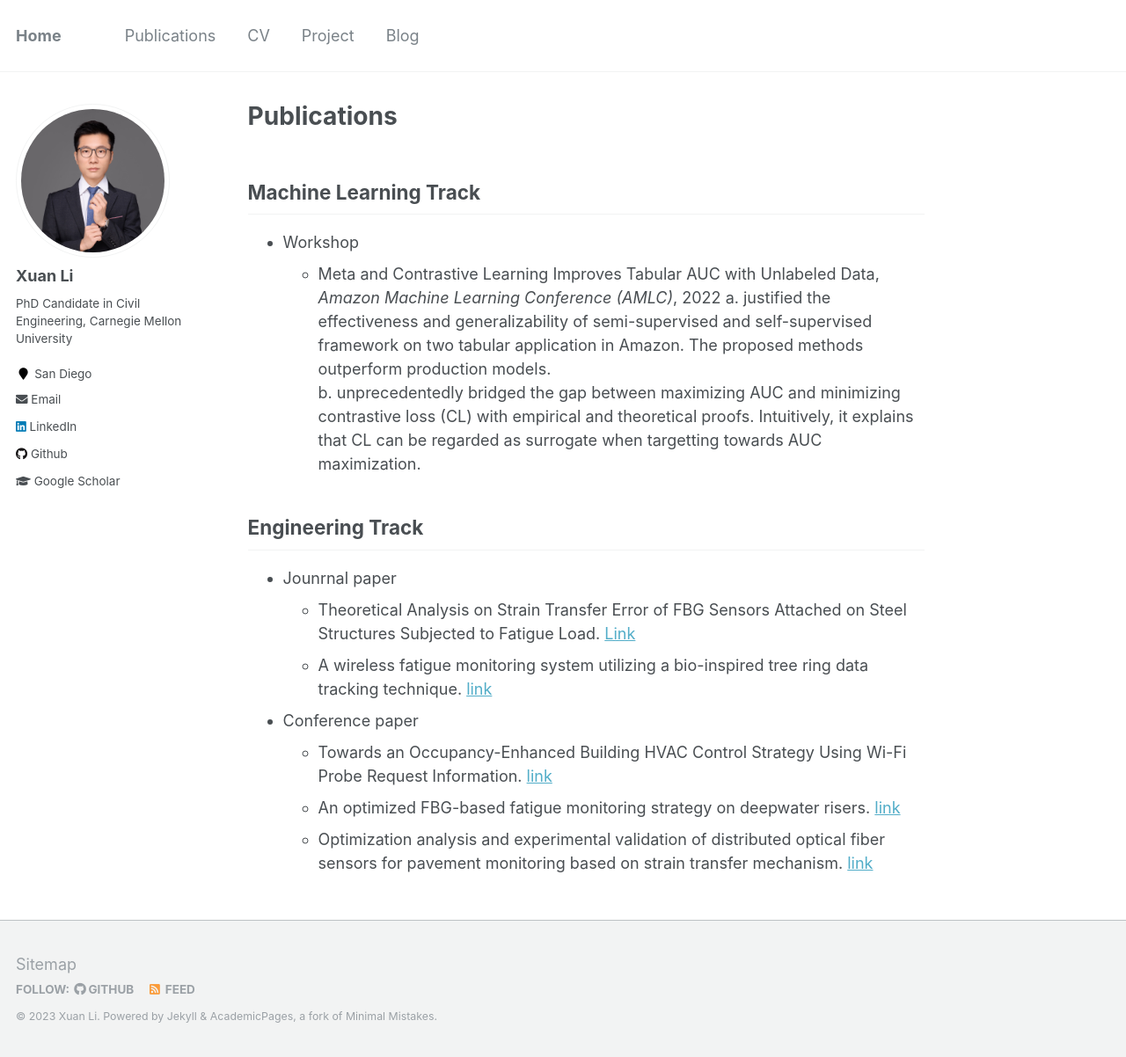
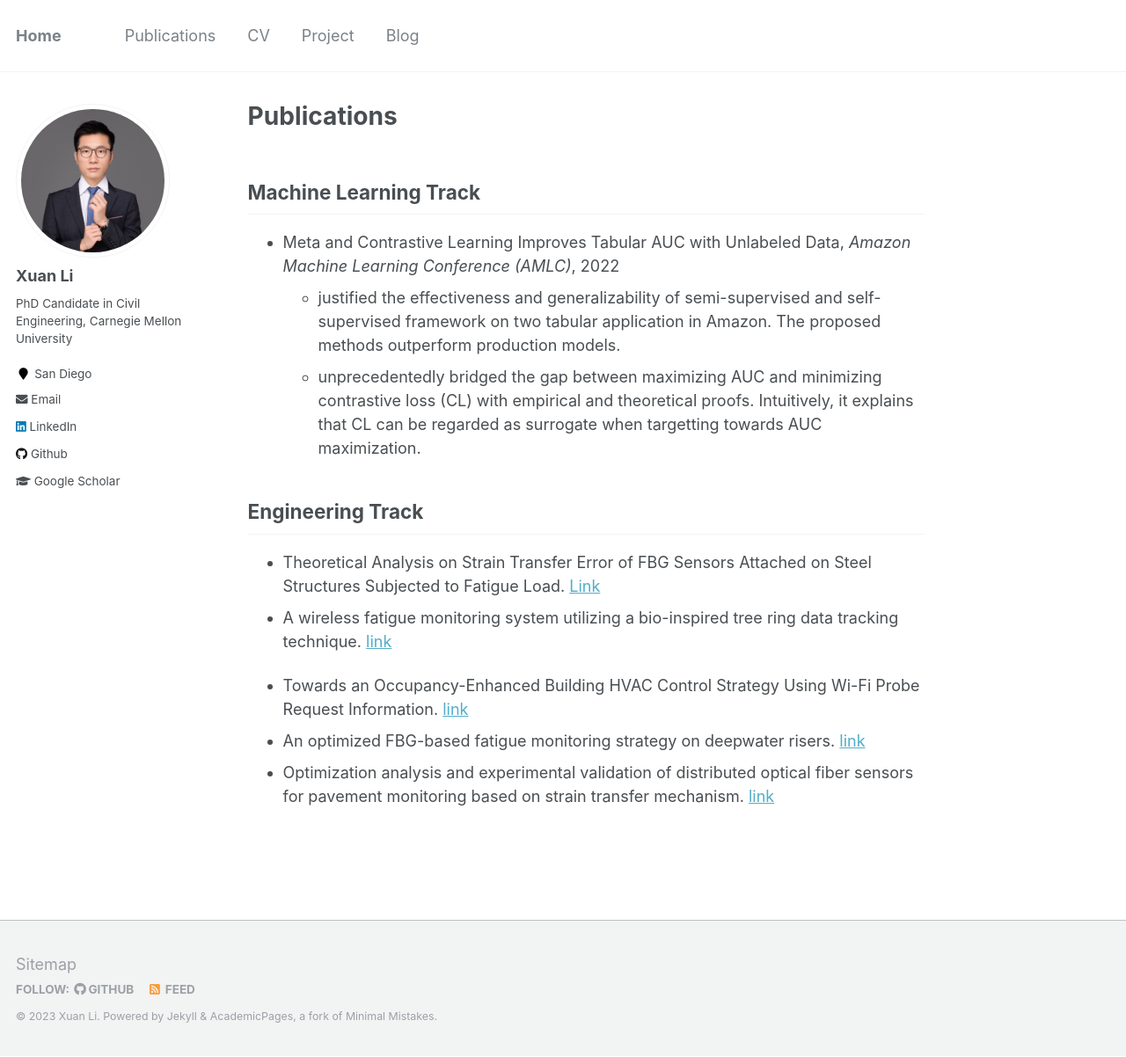
Before and after one commit to milanlx/milanlx.github.io, a Jekyll site: the page built from _pages/publication-test.md, in a window 1280 px wide and 1202 px high. Shown: the whole window at 88% size. Built offline with Jekyll 4.4.1, drawn with Linux system fonts in a browser that asks for light colours.

Commit message:
Update publication-test.md

```diff
--- a/_pages/publication-test.md
+++ b/_pages/publication-test.md
@@ -6,19 +6,16 @@ author_profile: true
 
 Machine Learning Track
 --------------
-* Workshop
-  * Meta and Contrastive Learning Improves Tabular AUC with Unlabeled Data, *Amazon Machine Learning Conference (AMLC)*, 2022
-    a. justified the effectiveness and generalizability of semi-supervised and self-supervised framework on two tabular application in Amazon. The proposed methods outperform production models. <br>
-    b. unprecedentedly bridged the gap between maximizing AUC and minimizing contrastive loss (CL) with empirical and theoretical proofs. Intuitively, it explains that CL can be regarded as surrogate when targetting towards AUC maximization.
+* Meta and Contrastive Learning Improves Tabular AUC with Unlabeled Data, *Amazon Machine Learning Conference (AMLC)*, 2022
+  * justified the effectiveness and generalizability of semi-supervised and self-supervised framework on two tabular application in Amazon. The proposed methods outperform production models. <br>
+  * unprecedentedly bridged the gap between maximizing AUC and minimizing contrastive loss (CL) with empirical and theoretical proofs. Intuitively, it explains that CL can be regarded as surrogate when targetting towards AUC maximization.
 
 Engineering Track
 --------------
 
-* Jounrnal paper
-  * Theoretical Analysis on Strain Transfer Error of FBG Sensors Attached on Steel Structures Subjected to Fatigue Load. [Link](https://onlinelibrary.wiley.com/doi/pdf/10.1111/str.12195)
-  * A wireless fatigue monitoring system utilizing a bio-inspired tree ring data tracking technique. [link](https://www.mdpi.com/1424-8220/14/3/4364/htm)
+* Theoretical Analysis on Strain Transfer Error of FBG Sensors Attached on Steel Structures Subjected to Fatigue Load. [Link](https://onlinelibrary.wiley.com/doi/pdf/10.1111/str.12195)
+* A wireless fatigue monitoring system utilizing a bio-inspired tree ring data tracking technique. [link](https://www.mdpi.com/1424-8220/14/3/4364/htm)
 
-* Conference paper
-  * Towards an Occupancy-Enhanced Building HVAC Control Strategy Using Wi-Fi Probe Request Information. [link](https://ascelibrary.org/doi/abs/10.1061/9780784480847.003)
-  * An optimized FBG-based fatigue monitoring strategy on deepwater risers.  [link](https://www.spiedigitallibrary.org/conference-proceedings-of-spie/9276/927620/An-optimized-FBG-based-fatigue-monitoring-strategy-on-deepwater-risers/10.1117/12.2072847.full?SSO=1)
-  * Optimization analysis and experimental validation of distributed optical fiber sensors for pavement monitoring based on strain transfer mechanism. [link](https://www.researchgate.net/publication/309282249_Optimization_analysis_and_experimental_validation_of_distributed_optical_fiber_sensors_for_pavement_monitoring_based_on_strain_transfer_mechanism)
+* Towards an Occupancy-Enhanced Building HVAC Control Strategy Using Wi-Fi Probe Request Information. [link](https://ascelibrary.org/doi/abs/10.1061/9780784480847.003)
+* An optimized FBG-based fatigue monitoring strategy on deepwater risers.  [link](https://www.spiedigitallibrary.org/conference-proceedings-of-spie/9276/927620/An-optimized-FBG-based-fatigue-monitoring-strategy-on-deepwater-risers/10.1117/12.2072847.full?SSO=1)
+* Optimization analysis and experimental validation of distributed optical fiber sensors for pavement monitoring based on strain transfer mechanism. [link](https://www.researchgate.net/publication/309282249_Optimization_analysis_and_experimental_validation_of_distributed_optical_fiber_sensors_for_pavement_monitoring_based_on_strain_transfer_mechanism)
```
